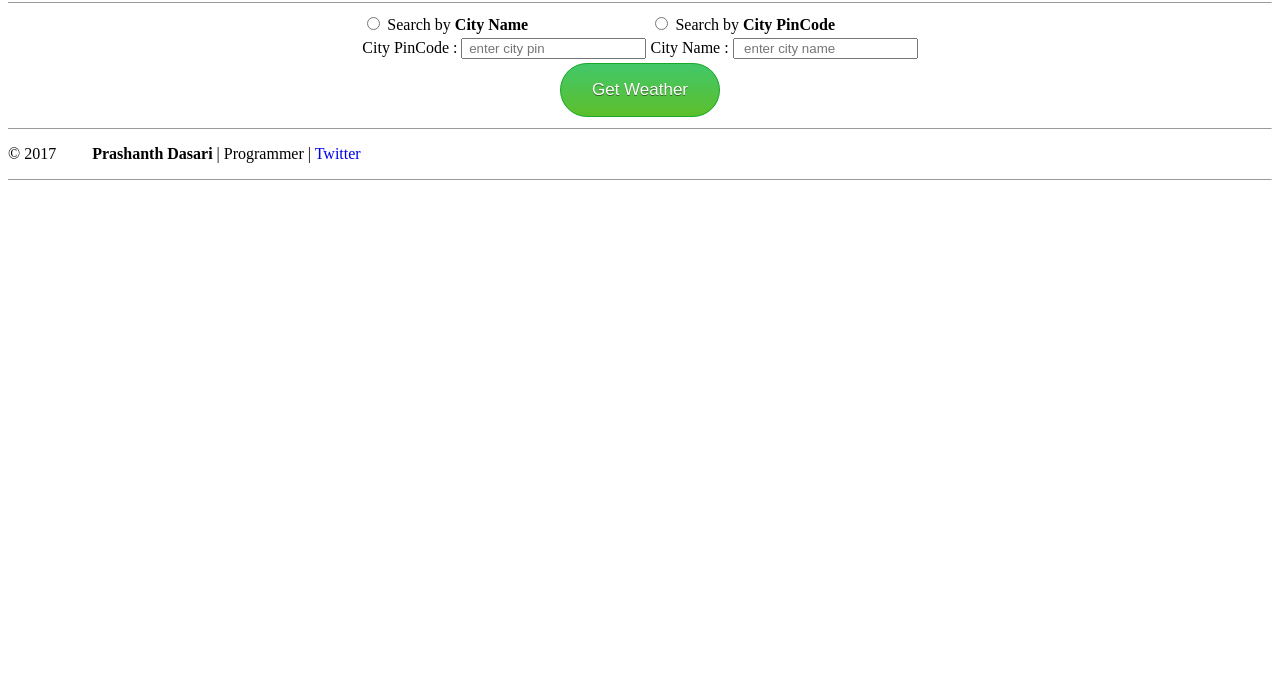
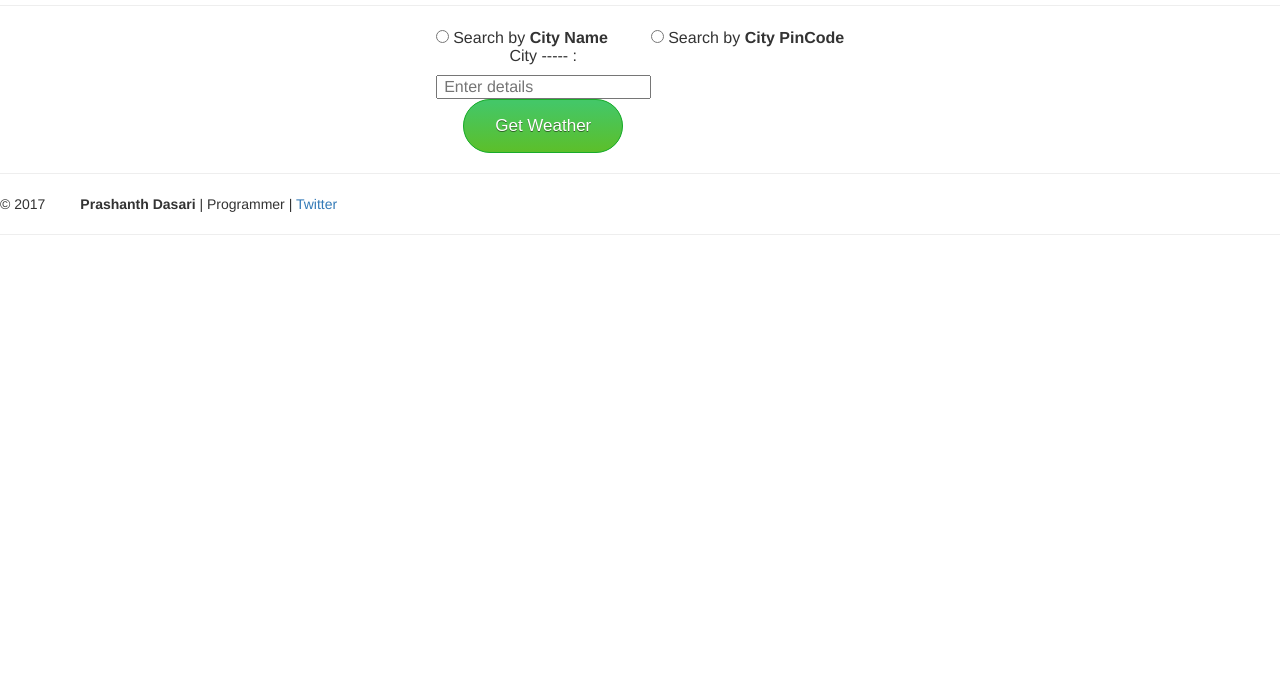
Before and after one commit to dsrprash/OpenWeather-SPA, a plain HTML site: page index.htm in a window 1280 px wide. Shown: the part 117-800 px from the top of the page. Drawn offline with nearby package versions, Linux system fonts and the light colour scheme.

Commit message:
Browser Commit - Added comments & improved GUI
Vomited extra usage of text fields and made it dynamic for both purposes. Be it city name or city pin only one text field.

```diff
--- a/WeatherLogic.js
+++ b/WeatherLogic.js
@@ -28,8 +28,11 @@ function getWeatherReport(){
     }
 }
 
+/*
+This function is for fetching current devices location i.e., latitude, longitude and get weather report through openWeather API (open source)
+*/
 
-
+//start of logic for current location's weather details
 function getLocation(){
     var x = document.getElementById("demo");
     var lat,long,response;
@@ -45,7 +48,7 @@ function showPosition(position) {
     lat = position.coords.latitude;
     long = position.coords.longitude;
 
-    console.log('lat : '+ lat + ' llong : '+ long);
+    console.log('lat : '+ lat + ' long : '+ long);
     if(lat != null && long != null){
        url = 'http://api.openweathermap.org/data/2.5/weather?lat=' +
                   lat + '&lon=' +
@@ -61,20 +64,27 @@ function showPosition(position) {
                         + " Country : <b>"+response.sys.country+"</b> <br>"
                         + " City : <b>"+ response.name+"</b> <br>";
 
-
-
     }
-
-
+}
 }
 
-
-}
-
-
+//util function to build url as per needed
 function GetW(yourUrl){
     var Httpreq = new XMLHttpRequest(); // a new request
     Httpreq.open("GET",yourUrl,false);
     Httpreq.send(null);
     return Httpreq.responseText;
 }
+
+
+//function to change the heading based the radio button selected!
+function changeHeadingToName(){
+    var dynamicHeading = document.getElementById("dynamicHeading");
+        dynamicHeading.innerHTML = "City Name :  ";
+}
+
+////function to change the heading based the radio button selected!
+function changeHeadingToPin(){
+   var dynamicHeading = document.getElementById("dynamicHeading");
+        dynamicHeading.innerHTML = "City Pin :  ";
+}
--- a/index.htm
+++ b/index.htm
@@ -1,5 +1,10 @@
 <html>
+
 <head>
+
+<!-- Latest compiled and minified CSS -->
+<link rel="stylesheet" href="https://maxcdn.bootstrapcdn.com/bootstrap/3.3.7/css/bootstrap.min.css" integrity="sha384-BVYiiSIFeK1dGmJRAkycuHAHRg32OmUcww7on3RYdg4Va+PmSTsz/K68vbdEjh4u" crossorigin="anonymous">
+
 <link rel="stylesheet" type="text/css" href="style.css">
 <script type="text/javascript" src="WeatherLogic.js"></script>
 
@@ -19,24 +24,30 @@
 </div>
 
 <hr size="1" />
-<div class="center-align">
+<div class="center-align container">
 
     <table align="center">
         <tr>
-            <td> <input type="radio" name="optionSelector" id="cityNameRadio" value="cityName"/> Search by <b>City Name</b> </td>
-            <td> <input type="radio" name="optionSelector" id="cityPinRadio" value="cityPin"/> Search by <b>City PinCode</b> </td>
+            <td> <input type="radio" name="optionSelector" id="cityNameRadio" value="cityName" onclick="changeHeadingToName()"/> Search by <b>City Name</b> </td>
+            <td></td>
+            <td> <input type="radio" name="optionSelector" id="cityPinRadio" value="cityPin" onclick="changeHeadingToPin()"/> Search by <b>City PinCode</b> </td>
         </tr>
+
         <tr>
+           <!--
+                <br></br>
             <td> City PinCode : <input type="number" id="cityPinCodeTF" placeholder=" enter city pin "/> </td>
+            <td></td>
             <td> City Name : <input type="text" id="cityNameTF" placeholder="  enter city name " /> </td>
+            -->
+
+            <td colspan="2" align="center"> <p id="dynamicHeading">City ----- :  </p><input type="text" id="dynamicTF" placeholder=" Enter details "/> </td>
         </tr>
         <tr rowspan="2">
             <td colspan="2" align="center">
                 <button onclick="getWeatherReport()" id="weatherBtn" class="myButton myButton:hover myButton:active">Get Weather</button>
             </td>
-
         </tr>
-
     </table>
 
 
```
